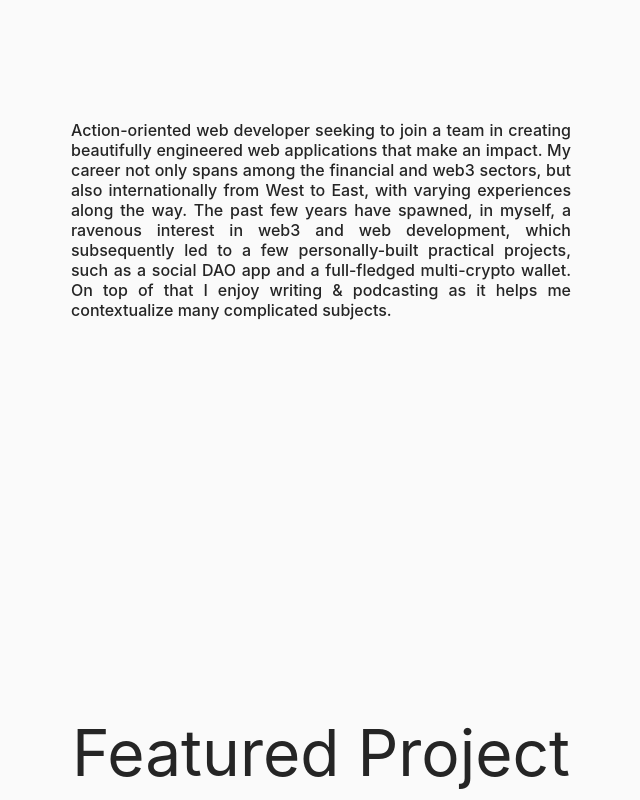
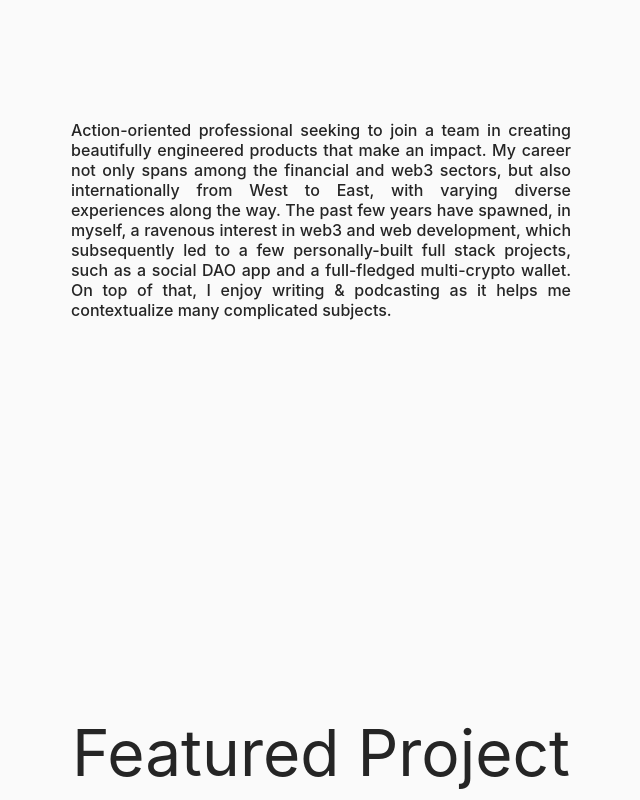
Before and after one commit to ECBSJ/Personal-Website, a React (Vite) app: page / in a window 1280 px wide. Shown: the part 1780-2580 px from the top of the page, without its empty margins (319-959 px from the left). Built offline with nearby package versions, Linux system fonts and the light colour scheme.

Commit message:
edited About section and removed CV

```diff
--- a/src/components/LandingPage/About.jsx
+++ b/src/components/LandingPage/About.jsx
@@ -4,7 +4,7 @@ function About() {
   return (
     <>
       <div className="container">
-        <p className="about">Action-oriented web developer seeking to join a team in creating beautifully engineered web applications that make an impact. My career not only spans among the financial and web3 sectors, but also internationally from West to East, with varying experiences along the way. The past few years have spawned, in myself, a ravenous interest in web3 and web development, which subsequently led to a few personally-built practical projects, such as a social DAO app and a full-fledged multi-crypto wallet. On top of that I enjoy writing & podcasting as it helps me contextualize many complicated subjects.</p>
+        <p className="about">Action-oriented professional seeking to join a team in creating beautifully engineered products that make an impact. My career not only spans among the financial and web3 sectors, but also internationally from West to East, with varying diverse experiences along the way. The past few years have spawned, in myself, a ravenous interest in web3 and web development, which subsequently led to a few personally-built full stack projects, such as a social DAO app and a full-fledged multi-crypto wallet. On top of that, I enjoy writing & podcasting as it helps me contextualize many complicated subjects.</p>
       </div>
     </>
   )
--- a/src/components/LandingPage/Socials.jsx
+++ b/src/components/LandingPage/Socials.jsx
@@ -22,10 +22,10 @@ function Socials() {
             Blog/Mirror
             <MdOpenInNew />
           </a>
-          <a className="display-flex socials" href="https://drive.google.com/file/d/1_0wDdJV4tb4zNvuCSJ7Lvx3dIfhqOo1k/view?usp=sharing" target="_blank">
+          {/* <a className="display-flex socials" href="https://drive.google.com/file/d/1_0wDdJV4tb4zNvuCSJ7Lvx3dIfhqOo1k/view?usp=sharing" target="_blank">
             Resume/CV
             <MdOpenInNew />
-          </a>
+          </a> */}
         </div>
       </div>
     </>
```
